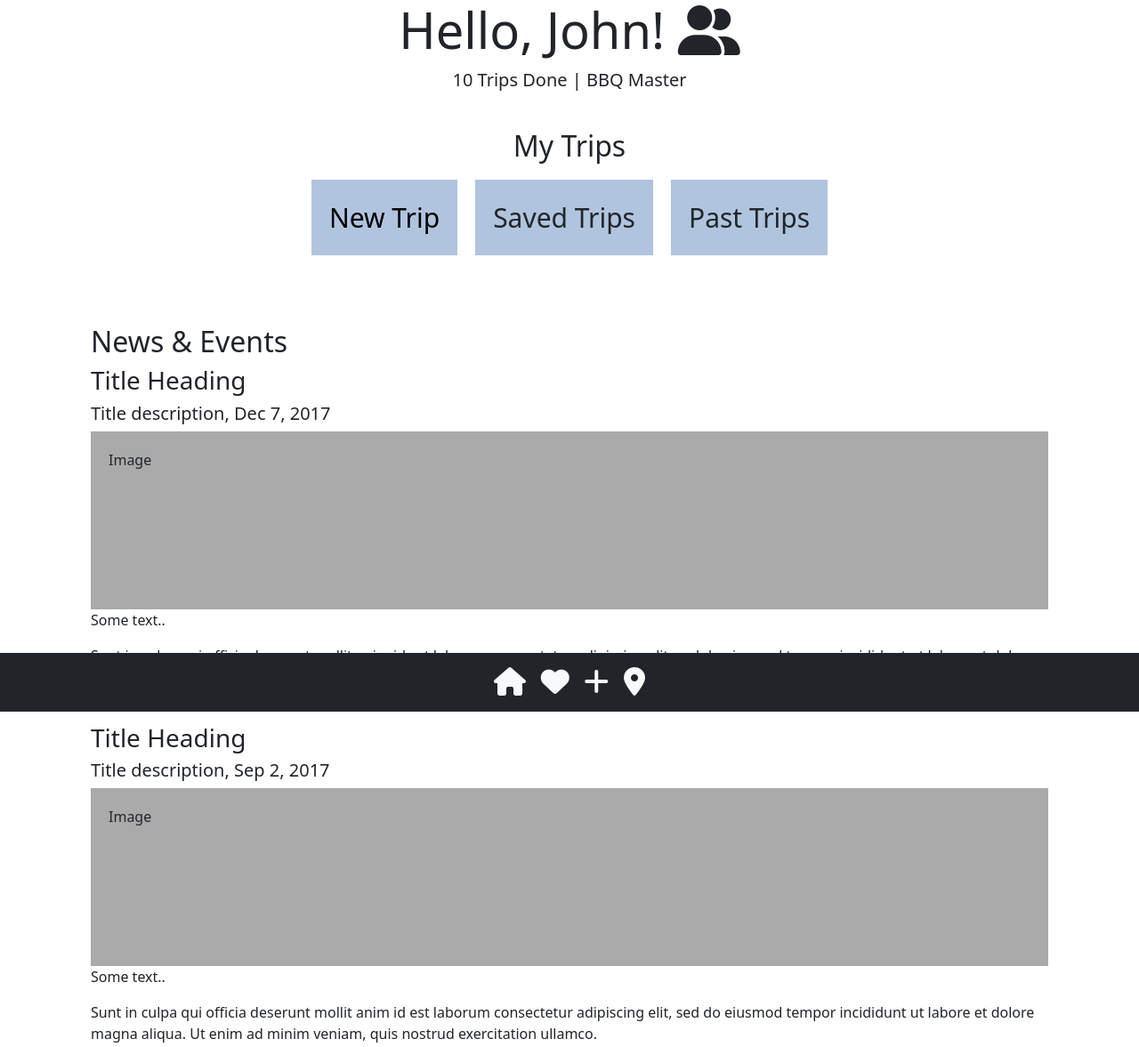
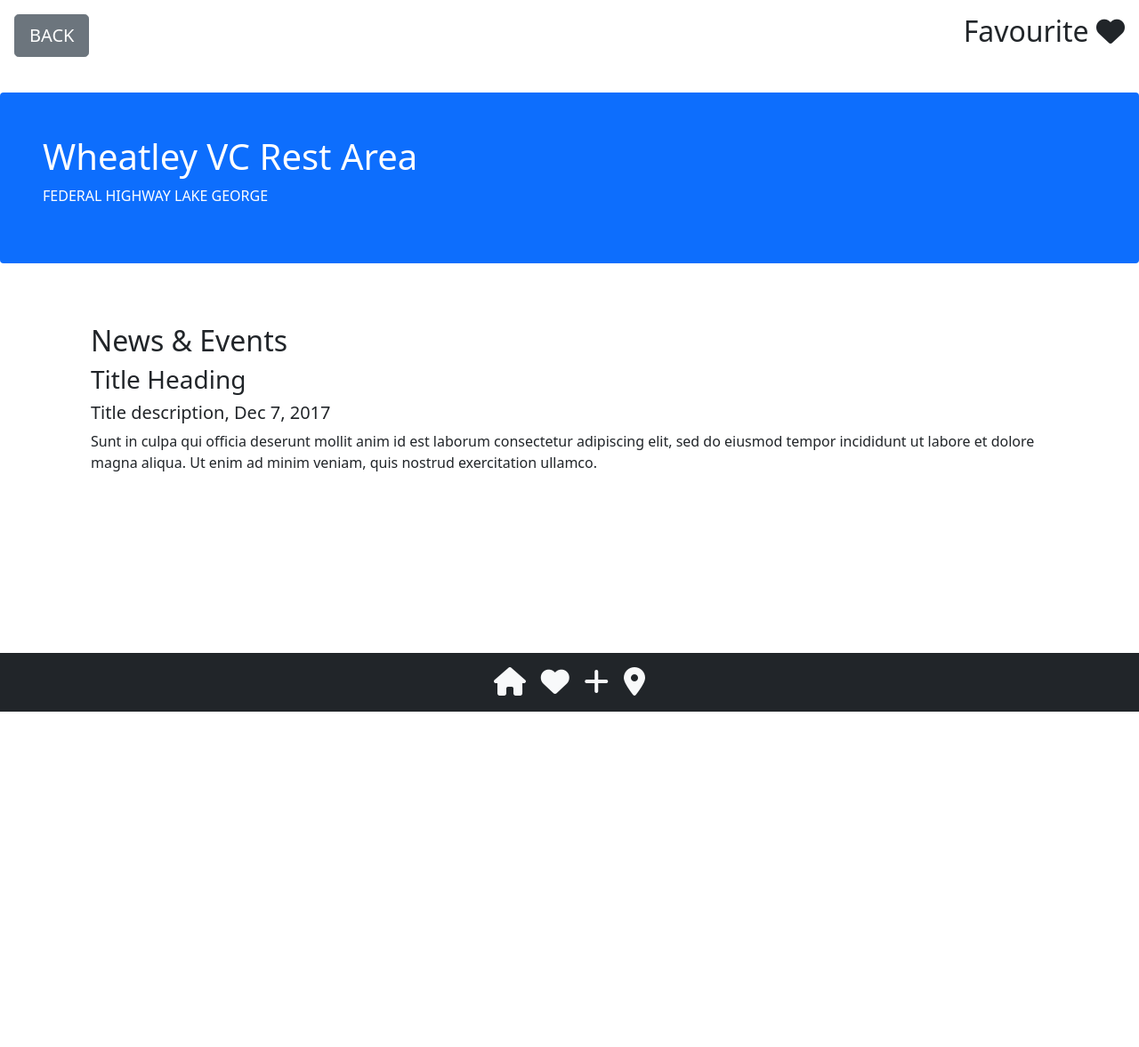
Before and after one commit to Cybertron-TAFE2021/road-trip, a plain HTML site: page details.html in a window 1280 px wide. Shown: the whole page at 89% size. After the commit the page ends 800 px from the top, so only its background shows below. Drawn offline with nearby package versions, Linux system fonts and the light colour scheme.

Commit message:
added more to details page

```diff
--- a/details.html
+++ b/details.html
@@ -30,26 +30,24 @@
 
 <body>
 
+    <div class="details-top p-3">
+        <div>
+            <button type="button" class="btn btn-secondary btn-lg">BACK</button>
+        </div>
+        <div>
+           <p class="h2">Favourite  <i class="fa fa-heart"></i></p>
+        </div>
+
+    </div>
 
  <!-- Header -->
- <div class="container">
-  <div class="jumbotron bg-white text-center">
-
-      <h1 class="display-4">Hello, John! <i class="fas fa-user-friends"></i></h1>
-      <p class="lead">10 Trips Done | BBQ Master</p>
-
+ <div class="mt-4 p-5 bg-primary text-white rounded">
+    <h1>Wheatley VC Rest Area</h1>
+    <p>FEDERAL HIGHWAY LAKE GEORGE</p>
   </div>
- </div>
 
 
- <div class="container text-center pt-4">
-    <h2>My Trips</h2>
-    <div class="flex-container">
-      <div><a href="planner.php" class="text-black"> New Trip</a></div>
-      <div>Saved Trips</div>
-      <div>Past Trips</div>
-    </div>
- </div>
+
 
 
 
@@ -61,29 +59,15 @@
 
       <h3>Title Heading</h3>
       <h5>Title description, Dec 7, 2017</h5>
-      <div class="fakeimg" style="height:200px;">Image</div>
-      <p>Some text..</p>
+
+
       <p>Sunt in culpa qui officia deserunt mollit anim id est laborum consectetur adipiscing elit, sed do eiusmod tempor incididunt ut labore et dolore magna aliqua. Ut enim ad minim veniam, quis nostrud exercitation ullamco.</p>
-      <br>
-      <h3>Title Heading</h3>
-      <h5>Title description, Sep 2, 2017</h5>
-      <div class="fakeimg" style="height:200px;">Image</div>
-      <p>Some text..</p>
-      <p>Sunt in culpa qui officia deserunt mollit anim id est laborum consectetur adipiscing elit, sed do eiusmod tempor incididunt ut labore et dolore magna aliqua. Ut enim ad minim veniam, quis nostrud exercitation ullamco.</p>
+
     </div>
 
  </div>
 
- <!--<div class="container-fluid bg-dark fixed-bottom">
-   <div class="row p-3 justify-content-center">
-    <div class="col text-white text text-center">  <a href="#" class="link-light"><i class="fa fa-home fa-2x"></i></a></div>
-    <div class="col text-white text-center">  <a href="#" class="link-light"><i class="fa fa-heart fa-2x"></i></a> </div>
-    <div class="col text-white text-center"> <a href="#" class="link-light"><i class="fa fa-plus fa-2x"></i></a> </div>
-    <div class="col text-white text-center"> <a href="#" class="link-light"><i class="fa fa-map-marker fa-2x"></i></a> </div>
 
-   </div>
-
- </div>-->
 
  <div class="container-fluid bg-dark fixed-bottom">
  <div class="row p-3 justify-content-center">
--- a/style.css
+++ b/style.css
@@ -61,3 +61,8 @@
 td {
   text-align: center;
 }
+
+.details-top {
+  display: flex;
+  justify-content: space-between;
+}
```
